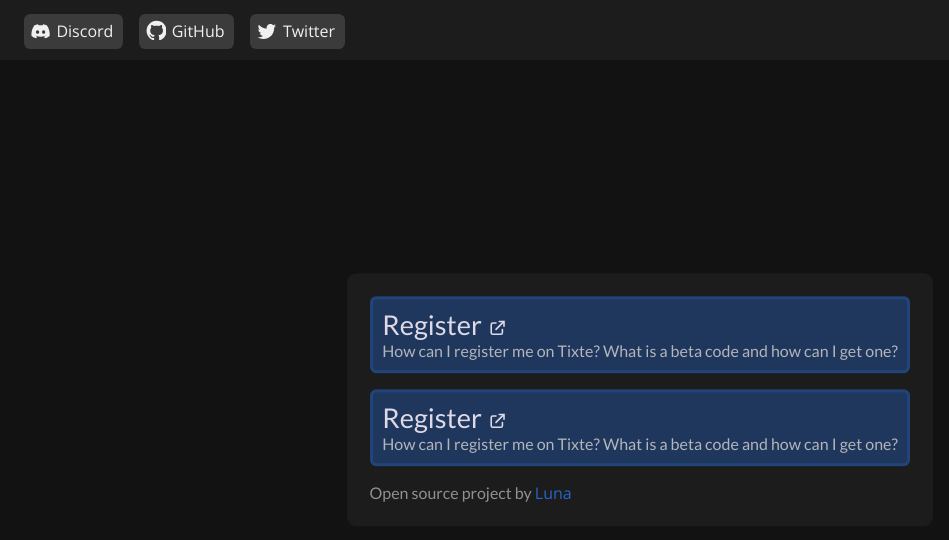
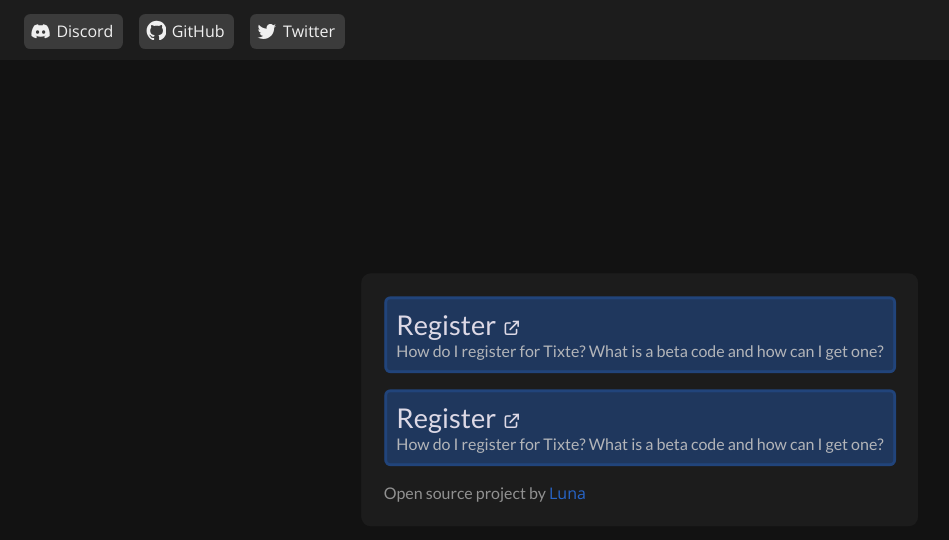
Before and after one commit to Luna-devv/Tixte, a Next.js app: page / in a window 1280 px wide. Shown: the top 540 px of the page, without its empty margins (0-949 px from the left). Built offline with nearby package versions, Linux system fonts and the light colour scheme.

Commit message:
Update index.jsx

```diff
--- a/pages/index.jsx
+++ b/pages/index.jsx
@@ -6,12 +6,12 @@ import {
 
 const cards = [{
     title: 'Register',
-    qestion: 'How can I register me on Tixte? What is a beta code and how can I get one?',
+    qestion: 'How do I register for Tixte?  What is a beta code and how can I get one?',
     url: '/read/register',
     important: true
 }, {
     title: 'Register',
-    qestion: 'How can I register me on Tixte? What is a beta code and how can I get one?',
+    qestion: 'How do I register for Tixte? What is a beta code and how can I get one?',
     url: '/read/register',
     important: true
 
```
